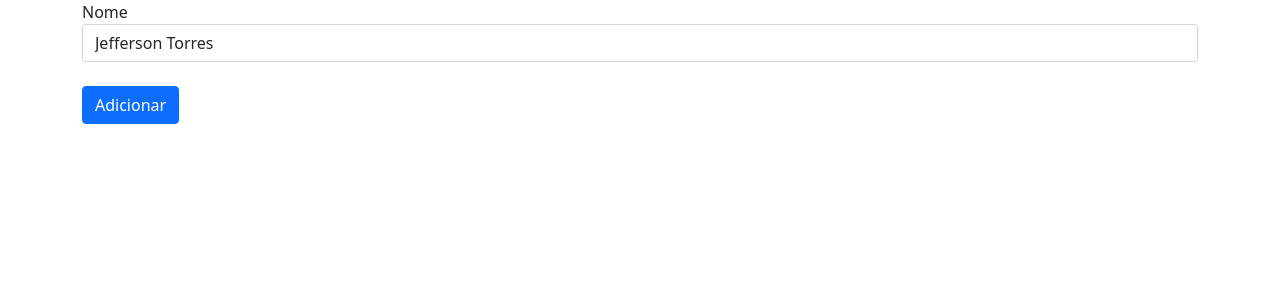
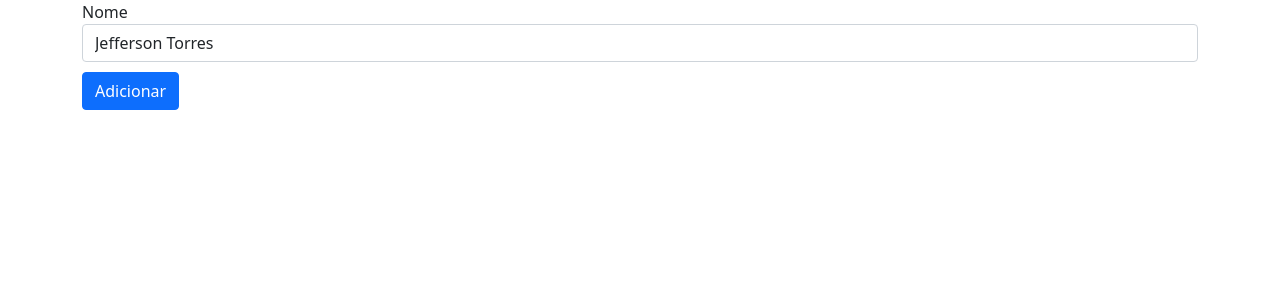
Before and after one commit to jefferson-torres/meuprojeto, an Angular app: page / in a window 1280 px wide. Shown: the top 300 px of the page. Built offline with nearby package versions, Linux system fonts and the light colour scheme.

Commit message:
9.13. Iterando com a diretiva ngFor

```diff
--- a/src/app/app.component.html
+++ b/src/app/app.component.html
@@ -7,6 +7,13 @@
 
         <input type="text" class="form-control" [(ngModel)]="nome" (focus)="adicionado = false">
     </div>
-    <br>
-    <button type="submit" class="btn btn-primary" (click)="adicionar()" [disabled]="nome.length == 0">Adicionar</button>
+    <button style="margin-top: 10px" type="submit" class="btn btn-primary" (click)="adicionar()" [disabled]="nome.length == 0">Adicionar</button>
+    <div class="row" style="margin-top: 20px">
+        <div class="col-2" *ngFor="let funcionario of funcionarios">
+            <div class="card">
+                <img class="card-img-top" src="https://randomuser.me/api/portraits/men/{{funcionario.id}}.jpg">
+                <div class="card-body">{{funcionario.nome}}</div>
+            </div>
+        </div>
+    </div>
 </div>
--- a/src/app/app.component.ts
+++ b/src/app/app.component.ts
@@ -6,12 +6,19 @@ import { Component } from '@angular/core';
   styleUrls: ['./app.component.css']
 })
 export class AppComponent {
+  ultimoId = 0;
   nome = 'Jefferson Torres';
   adicionado: boolean = false;
+  funcionarios: any[] = [];
 
   adicionar() {
     console.log(`Adicionando ${this.nome}`);
     this.adicionado = true;
+
+    this.funcionarios.push({
+      id: ++this.ultimoId,
+      nome: this.nome
+    });
   }
 
 }
```
